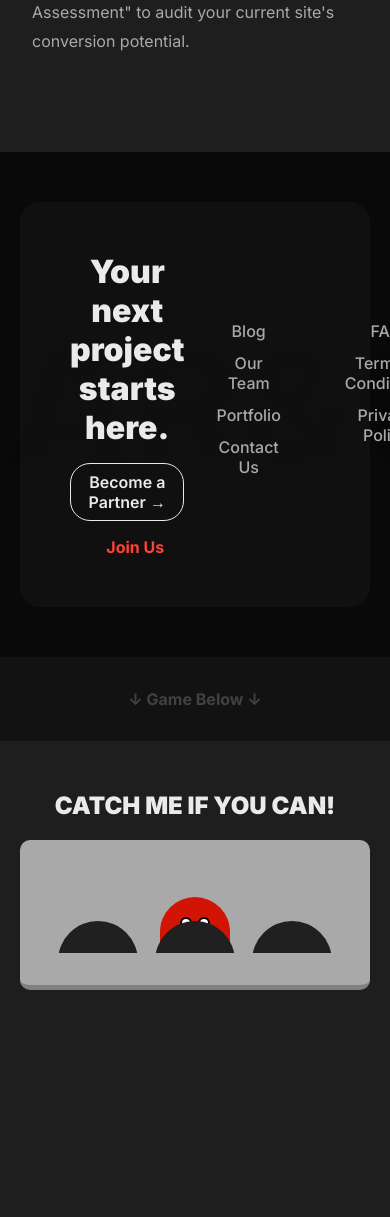
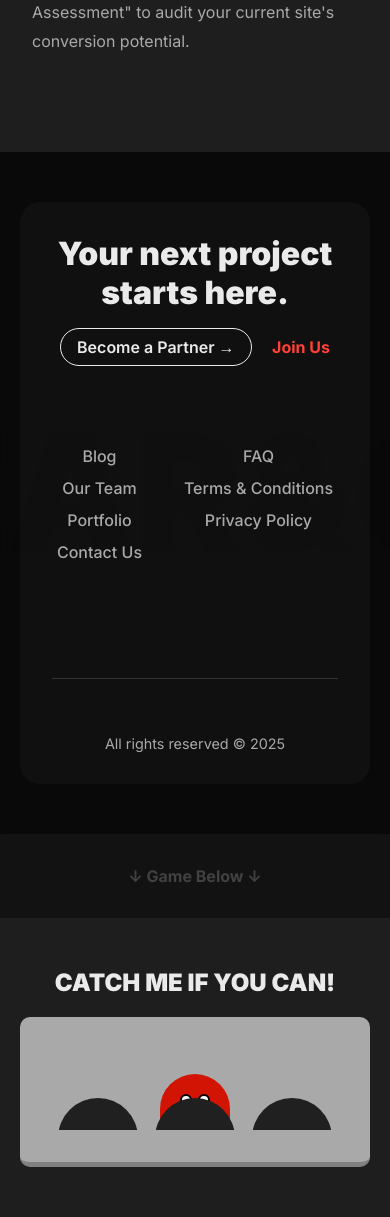
Before and after one commit to kirokir/dearnco-django, a Django app: page /about/ in a window 390 px wide. Shown: the part 2630-3847 px from the top of the page. Before the commit the page ends 3620 px from the top, so only its background shows below. Run offline with Django 5.2, Linux system fonts and the light colour scheme; data comes from the database, SQL or seed files in the repository; data that the repository does not hold is empty.

Commit message:
FIX: Center hero content and correct animations on mobile

```diff
--- a/static/css/main.css
+++ b/static/css/main.css
@@ -773,3 +773,126 @@ body { font-family: 'Inter', sans-serif; background-color: var(--bg-color); colo
         display: flex; /* Ensure it shows on mobile */
     }
 }
+/* ==========================================================================
+   FINAL MOBILE UI POLISH & RESTORATION (ADDITIONS)
+   ========================================================================== */
+
+@media (max-width: 768px) {
+
+    /* --- Service Section 3x3 Grid on Mobile --- */
+    /* This changes the grid to be 2 columns for better readability than 3x3 */
+    .services-grid-restored {
+        grid-template-columns: repeat(2, 1fr);
+        gap: 2.5rem 1.5rem; /* More vertical space */
+    }
+    .service-card-restored {
+        text-align: center;
+    }
+    .service-icon-restored {
+        margin-left: auto;
+        margin-right: auto;
+    }
+    .service-card-restored p {
+        /* Hiding the long description to fit the 3x3 concept */
+        display: none;
+    }
+    .service-card-restored h3 {
+        font-size: 0.9rem;
+    }
+
+    /* --- Footer Congestion Fix on Mobile --- */
+    .main-footer {
+        grid-template-columns: 1fr;
+        text-align: center;
+        padding: 2rem;
+    }
+    .footer-left,
+    .footer-right,
+    .footer-column {
+        text-align: center;
+    }
+    .footer-links-container {
+        justify-content: space-around;
+        gap: 2rem;
+        margin: 2.5rem 0;
+        width: 100%;
+        display: flex;
+    }
+    .footer-right {
+        margin-top: 2rem;
+        padding-top: 2rem;
+        border-top: 1px solid var(--border-color);
+    }
+    .partner-btn {
+        margin-bottom: 0.5rem;
+    }
+    .footer-locations {
+        margin-top: 0;
+        margin-bottom: 1.5rem;
+    }
+
+    /* --- About & Join Us Page Layout Fixes on Mobile --- */
+    .principles-grid {
+        grid-template-columns: 1fr;
+    }
+    .form-grid {
+        grid-template-columns: 1fr;
+    }
+    .position-card {
+        flex-direction: column;
+        align-items: flex-start;
+        gap: 1rem;
+    }
+    .position-action {
+        width: 100%;
+    }
+    .view-details-btn {
+        width: 100%;
+        text-align: center;
+    }
+}
+/* ==========================================================================
+   FINAL MOBILE HERO POLISH
+   ========================================================================== */
+
+@media (max-width: 768px) {
+
+    /* --- Center Hero Content --- */
+    .main-heading,
+    .contact-section,
+    .bottom-slogan,
+    .proof-section {
+        /* Remove absolute positioning and center all hero text blocks */
+        position: relative;
+        left: auto;
+        top: auto;
+        transform: none;
+        text-align: center;
+        width: 100%;
+        max-width: 100%;
+        margin: 2.5rem auto; /* Add vertical spacing */
+    }
+
+    /* --- Fix "laaaav" Animation --- */
+    .slogan-main {
+        /* Ensure the flex container is centered */
+        justify-content: center;
+    }
+
+    /* --- Hide Unnecessary Desktop Elements on Mobile --- */
+    .vertical-line,
+    .bg-text,
+    .oblique-showcase-wrapper,
+    .slogan-subtext,
+    .version {
+        display: none;
+    }
+
+    /* Adjust hero padding for mobile */
+    .hero-brutalist {
+        padding: 80px 1rem 2rem 1rem;
+    }
+    .content-wrapper {
+        padding: 2rem 1rem;
+    }
+}
```
